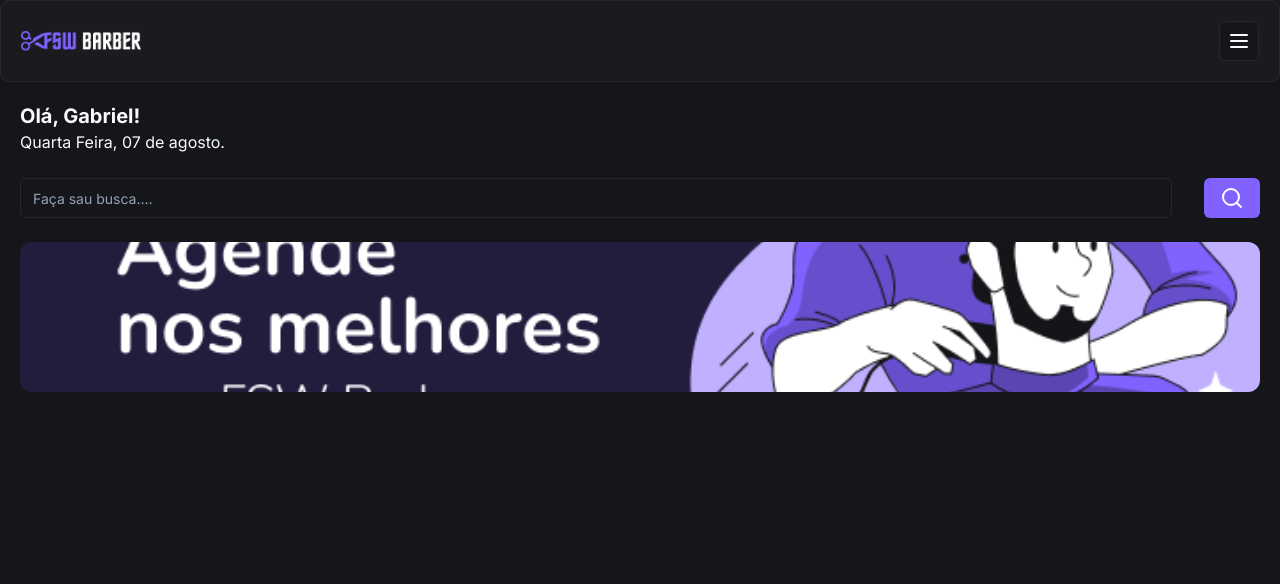
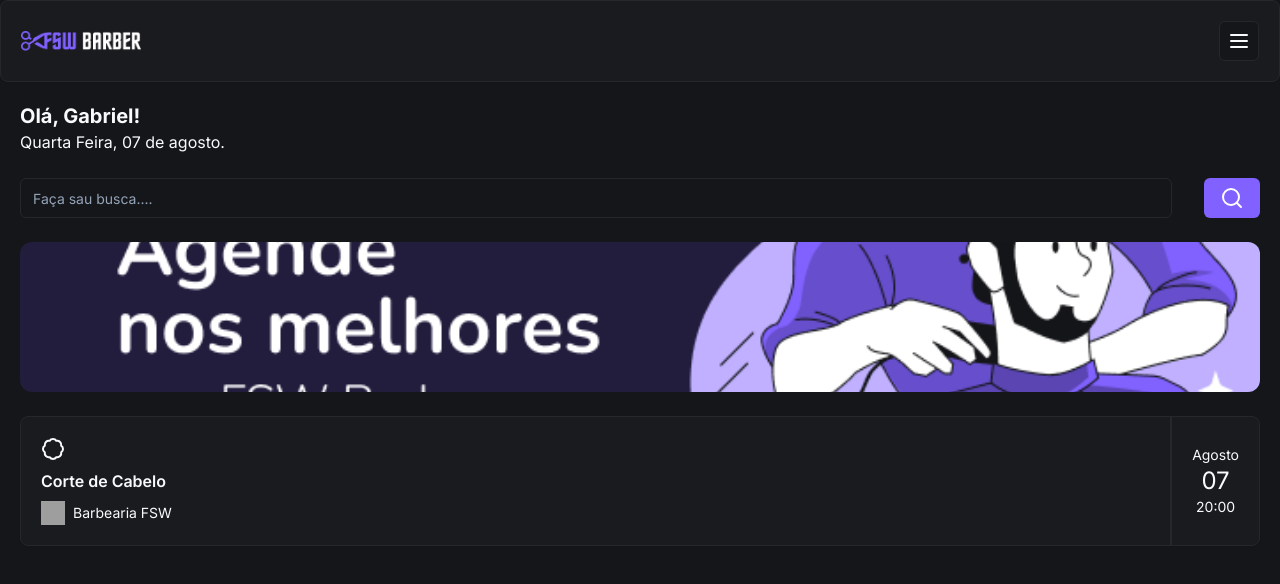
Before and after one commit to gabrielmonsani/Barber-Shop, a Next.js app: page / in a window 1280 px wide. Shown: the top 584 px of the page. Built offline with nearby package versions, Linux system fonts and the light colour scheme; grey boxes are pictures that could not be loaded.

Commit message:
feat: add booking item

```diff
--- a/app/page.tsx
+++ b/app/page.tsx
@@ -1,8 +1,11 @@
-import { SearchIcon } from "lucide-react"
+import { Badge, SearchIcon } from "lucide-react"
 import Header from "./_components/header"
 import { Button } from "./_components/ui/button"
 import { Input } from "./_components/ui/input"
 import Image from "next/image"
+import { Card, CardContent } from "./_components/ui/card"
+import { Avatar } from "@radix-ui/react-avatar"
+import { AvatarImage } from "./_components/ui/avatar"
 const Home = () => {
   return (
     <div>
@@ -12,6 +15,7 @@
         <h2 className="text-xl font-bold">Olá, Gabriel!</h2>
         <p>Quarta Feira, 07 de agosto.</p>
 
+        {/* BUSCA*/}
         <div className="mt-6 flex items-center gap-8">
           <Input placeholder="Faça sau busca...." />
           <Button>
@@ -19,6 +23,7 @@
           </Button>
         </div>
 
+        {/* IMAGEM */}
         <div className="relative mt-6 h-[150px] w-full">
           <Image
             alt="Agende nos melhores com FSW Barber"
@@ -27,6 +32,30 @@
             className="rounded-xl object-cover"
           />
         </div>
+
+        {/* AGENDAMENTO */}
+        <Card className="mt-6">
+          <CardContent className="flex justify-between p-0">
+            {/*ESQUERDA*/}
+            <div className="flex flex-col gap-2 py-5 pl-5">
+              <Badge className="w-fit">Confirmado</Badge>
+              <h3 className="font-semibold">Corte de Cabelo</h3>
+
+              <div className="flex items-center gap-2">
+                <Avatar className="h-6 w-6">
+                  <AvatarImage src="https://utfs.io/f/c97a2dc9-cf62-468b-a851-bfd2bdde775f-16p.png" />
+                </Avatar>
+                <p className="text-sm">Barbearia FSW</p>
+              </div>
+            </div>
+            {/*DIREITA*/}
+            <div className="flex flex-col items-center justify-center border-l-2 border-solid px-5">
+              <p className="text-sm">Agosto</p>
+              <p className="text-2xl">07</p>
+              <p className="text-sm">20:00</p>
+            </div>
+          </CardContent>
+        </Card>
       </div>
     </div>
   )
--- a/package.json
+++ b/package.json
@@ -14,6 +14,7 @@
   },
   "dependencies": {
     "@prisma/client": "^5.18.0",
+    "@radix-ui/react-avatar": "^1.1.0",
     "@radix-ui/react-slot": "^1.1.0",
     "class-variance-authority": "^0.7.0",
     "clsx": "^2.1.1",
```
Also changed, not shown: 1 other file (tests, documents, lock files or other folders).
